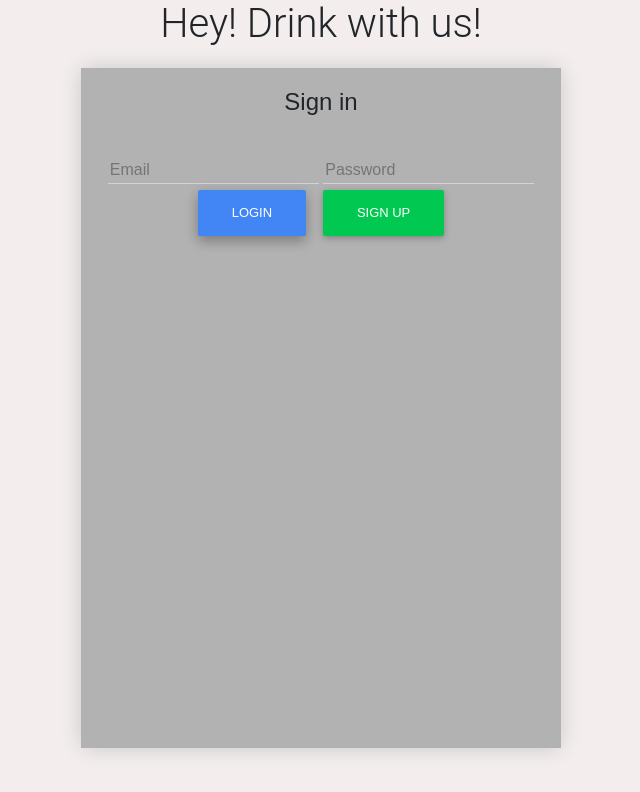
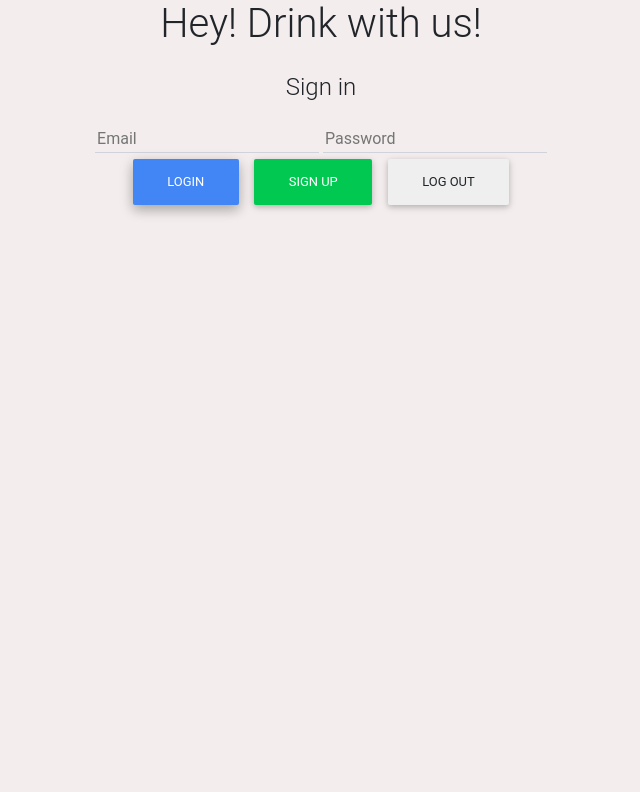
Before and after one commit to Jwb81/MUDU, a website: page public/main.html in a window 1280 px wide. Both pictures are taken after a click on the button "LOGIN". Shown: the whole page, without its empty margins (319-959 px from the left). Drawn offline with nearby package versions, Linux system fonts and the light colour scheme; no server answers.

Commit message:
auth up - step 1

```diff
--- a/public/app.js
+++ b/public/app.js
@@ -1,12 +1,37 @@
-
-
+  // Initialize Firebase
+  const config = {
+    apiKey: "AIzaSyCvEGXGijfSUo6m-2s0GKS09ydr_Iz3BUA",
+    authDomain: "beer-tinder.firebaseapp.com",
+    databaseURL: "https://beer-tinder.firebaseio.com",
+    projectId: "beer-tinder",
+    storageBucket: "beer-tinder.appspot.com",
+    messagingSenderId: "438524528610"
+  };
+  firebase.initializeApp(config);
 
   const textEmail = document.getElementById('txtEmail');
   const textPassword = document.getElementById('txtPassword');
   const btnLogin = document.getElementById('btnLogin');
-  const btnSignUp = document.getElementById('btnSignUP');
+  const btnSignUp = document.getElementById('btnSignUp');
+  const btnSingOut = document.getElementById('btnSignOut');
 
-  btnLogin.addEventListener('click', signUp => {
+
+  // Login Event
+  btnLogin.addEventListener('click', e => {
+
+    const email = txtEmail.value;
+    const pass = textPassword.value;
+    const auth = firebase.auth();
+
+    const promise = auth.signInWithEmailAndPassword(email, pass);
+
+    promise.catch(e => console.log(e.message));
+
+  });
+
+
+//Sign Up Event
+  btnSignUp.addEventListener('click', e => {
 
     const email = txtEmail.value;
     const pass = textPassword.value;
@@ -14,17 +39,18 @@
 
     const promise = auth.createUserWithEmailAndPassword(email, pass);
 
+    promise.catch(e => console.log(e.message));
+  });
 
+  btnLogout.addEventListener('click', e => {
+    firebase.auth().signOut();
+  })
 
-
-    promise.catch(e => console.log(e.message));
-
-
-  });
 
   firebase.auth().onAuthStateChanged(firebaseUser => {
     if (firebaseUser) {
       console.log(firebaseUser);
+      btnLogout.classList.remove('hide')
     } else {
       console.log('not logged in')
     }
--- a/public/css/styles.css
+++ b/public/css/styles.css
@@ -160,6 +160,10 @@ body {
     max-width: 960px;
 }
 
+.login-card {
+    margin: 25px
+}
+
 /* .container {
     width: 100vh;
     height: 100vh;
--- a/public/main.html
+++ b/public/main.html
@@ -26,22 +26,20 @@
   <div class="container">
 
     <h1>Hey! Drink with us!</h1>
-    <div class="card">
-
+    <div class="login-card">
       <h4 class="card-header-title mb-3">Sign in</h4>
-
-
     <div class="md-form">
 
       <input id="txtEmail" type="email" placeholder="Email">
+      <input id="txtPassword" type="password" placeholder="Password">
 
-      <input id="txtPassword" type="password" placeholder="Password">
       <div class="row">
         <div class="col"></div>
         <hr>
         <div class="col-8">
           <button id="btnLogin" class="btn btn-primary">Login</button>
           <button id="btnSignUp" class="btn btn-success">Sign Up</button>
+          <button id="btnLogout" class="btn btn-action hide">Log Out</button>
         </div>
         <div class="col"></div>
       </div>
@@ -52,19 +50,6 @@
 
 
   <script src="https://www.gstatic.com/firebasejs/5.5.8/firebase.js"></script>
-  <script>
-    // Initialize Firebase
-    var config = {
-      apiKey: "AIzaSyCvEGXGijfSUo6m-2s0GKS09ydr_Iz3BUA",
-      authDomain: "beer-tinder.firebaseapp.com",
-      databaseURL: "https://beer-tinder.firebaseio.com",
-      projectId: "beer-tinder",
-      storageBucket: "beer-tinder.appspot.com",
-      messagingSenderId: "438524528610"
-    };
-    firebase.initializeApp(config);
-  </script>
-
   <script src="https://code.jquery.com/jquery-3.2.1.min.js"></script>
   <script src="https://unpkg.com/popper.js@1.12.6/dist/umd/popper.js" integrity="sha384-fA23ZRQ3G/J53mElWqVJEGJzU0sTs+SvzG8fXVWP+kJQ1lwFAOkcUOysnlKJC33U"
     crossorigin="anonymous"></script>
--- a/routes/router.js
+++ b/routes/router.js
@@ -122,6 +122,10 @@ router.get('/', (req, res) => {
     // })
 })
 
+router.get('/', (req,res) => {
+    res.sendFile('./main.html');
+})
+
 router.get('/all-drinking-buddies/:username', (req, res) => {
     const username = req.params.username;
 
```
